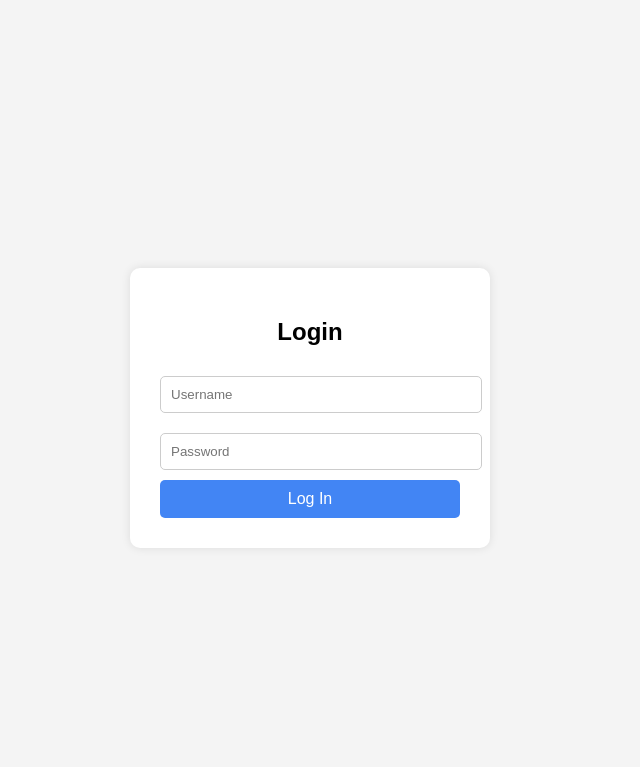
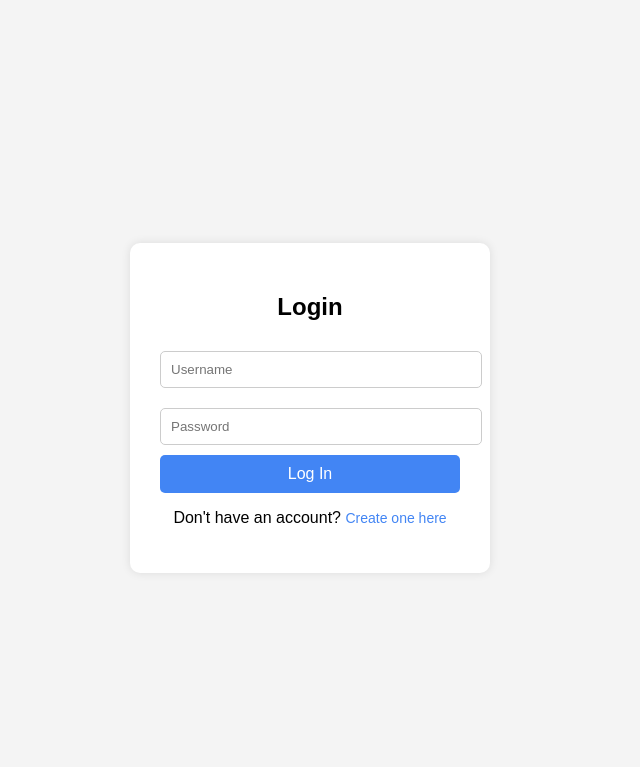
Before and after one commit to Green-Cooperative-Incorporated/SlideSite, a Flask app: page /login in a window 1280 px wide. Shown: the top 767 px of the page, without its empty margins (330-970 px from the left). Run offline with Flask 3, Linux system fonts and the light colour scheme.

Commit message:
Update login.html

```diff
--- a/templates/login.html
+++ b/templates/login.html
@@ -47,6 +47,18 @@
       color: red;
       text-align: center;
     }
+    .create-account {
+      margin-top: 15px;
+      text-align: center;
+    }
+    .create-account a {
+      text-decoration: none;
+      color: #4285f4;
+      font-size: 14px;
+    }
+    .create-account a:hover {
+      text-decoration: underline;
+    }
   </style>
 </head>
 <body>
@@ -62,6 +74,9 @@
       <input type="password" name="password" placeholder="Password" required />
       <button type="submit">Log In</button>
     </form>
+    <div class="create-account">
+      <p>Don't have an account? <a href="{{ url_for('register') }}">Create one here</a></p>
+    </div>
   </div>
 </body>
 </html>
```
